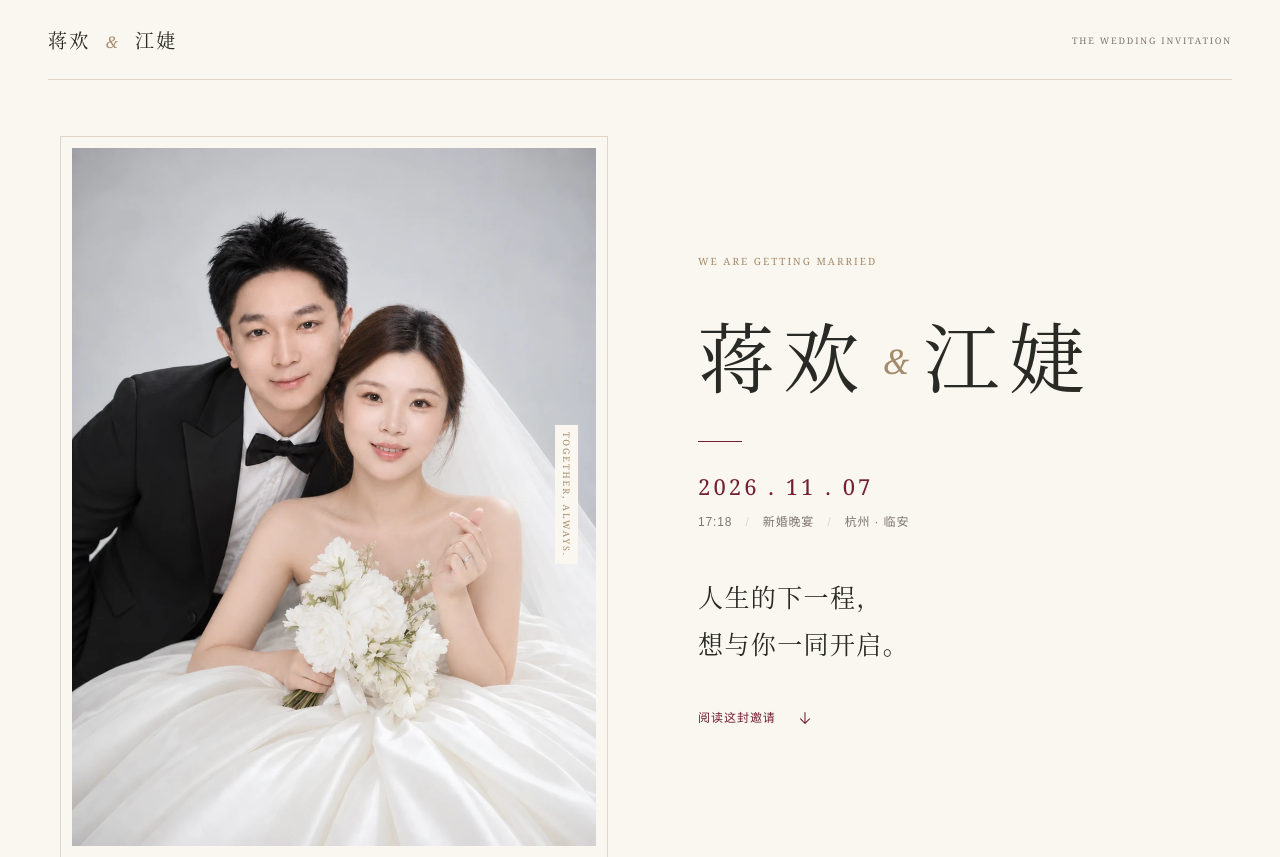
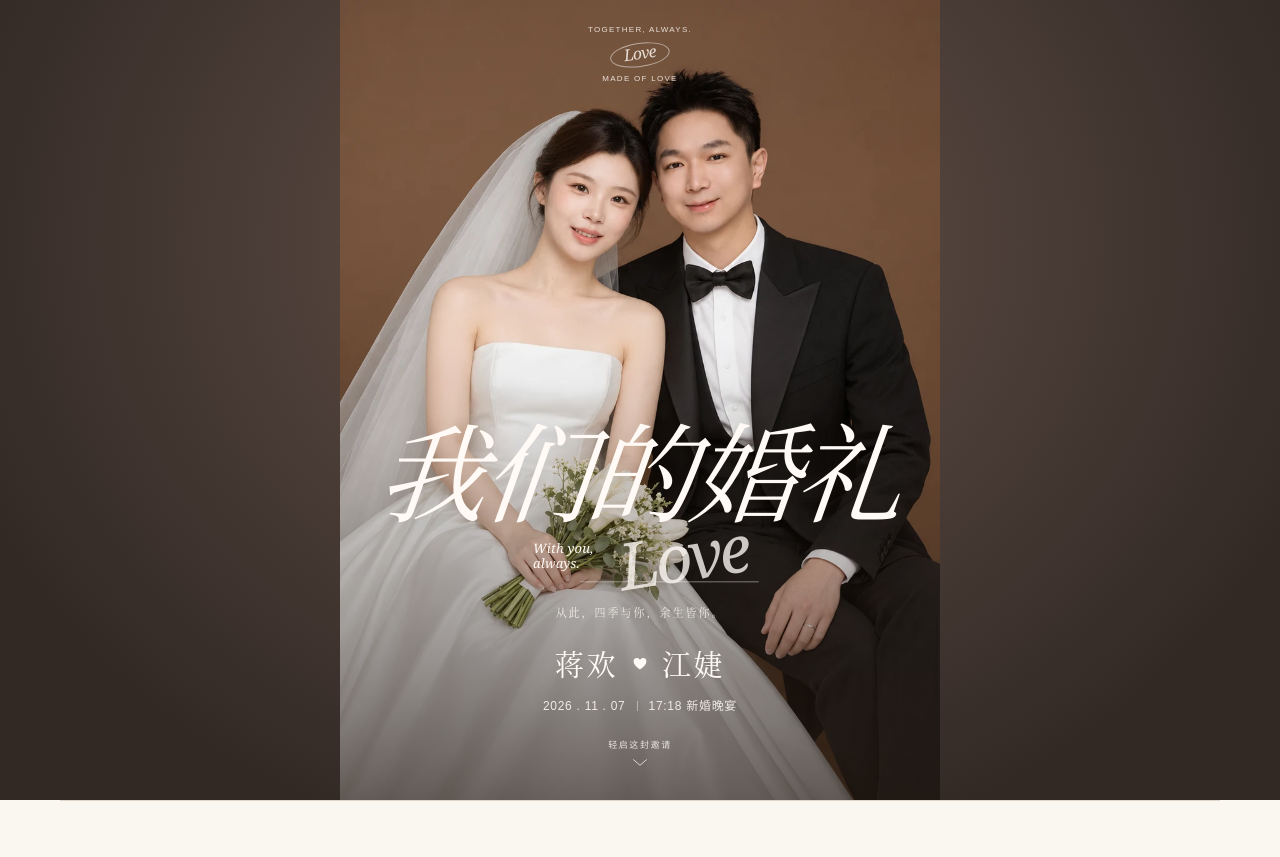
Before and after one commit to jianghuan3658/wedding-invitation, a plain HTML site: page index.html in a window 1280 px wide. Shown: the top 857 px of the page. Drawn offline with Linux system fonts and the light colour scheme.

Commit message:
Create full-screen wedding cover and simplify guest-facing copy

```diff
--- /dev/null
+++ b/assets/cover.css
@@ -0,0 +1,232 @@
+/* A photographic cover; the invitation and album keep their own layout. */
+.masthead {
+  position: fixed;
+  top: calc(20px + env(safe-area-inset-top));
+  right: 20px;
+  z-index: 30;
+  width: auto;
+  margin: 0;
+  padding: 0;
+  border: 0;
+  pointer-events: none;
+}
+.masthead .wordmark,
+.music-toggle #music-label {
+  position: absolute;
+  width: 1px;
+  height: 1px;
+  padding: 0;
+  margin: -1px;
+  overflow: hidden;
+  clip-path: inset(50%);
+  white-space: nowrap;
+}
+.masthead .wordmark:focus-visible {
+  width: auto;
+  height: auto;
+  padding: 12px;
+  margin: 0;
+  clip-path: none;
+  background: var(--paper);
+  right: 60px;
+  pointer-events: auto;
+}
+.masthead-end { gap: 0; }
+.masthead .music-toggle {
+  width: 48px;
+  height: 48px;
+  min-height: 48px;
+  padding: 0;
+  display: grid;
+  place-items: center;
+  border: 1px solid #fff5;
+  border-radius: 50%;
+  background: #443c3673;
+  backdrop-filter: blur(8px);
+  color: #fff;
+  pointer-events: auto;
+}
+.music-symbol { width: 25px; height: 25px; }
+.music-toggle[aria-pressed="true"] .music-symbol { animation: cover-music 8s linear infinite; }
+.music-status { position: fixed; top: 80px; right: 20px; z-index: 31; max-width: 280px; }
+.wedding-cover {
+  position: relative;
+  isolation: isolate;
+  display: block;
+  width: 100%;
+  height: 100vh;
+  height: 100svh;
+  min-height: 620px;
+  margin: 0;
+  padding: 0;
+  overflow: hidden;
+  background: radial-gradient(ellipse at 50% 30%, #66534a, #322925 80%);
+  color: #fffaf5;
+}
+.wedding-cover .hero-photo {
+  position: absolute;
+  inset: 0;
+  width: 100%;
+  height: 100%;
+  max-width: none;
+  margin: auto;
+  padding: 0;
+}
+.wedding-cover .hero-photo img {
+  display: block;
+  width: 100%;
+  height: 100%;
+  aspect-ratio: auto;
+  object-fit: cover;
+  object-position: 50% 22%;
+  background: #66534a;
+}
+.wedding-cover .hero-photo::after {
+  content: "";
+  position: absolute;
+  inset: 0;
+  background: linear-gradient(180deg, #30251d22 0%, transparent 25%, transparent 43%, #24191218 56%, #24191255 75%, #241912aa 100%);
+  pointer-events: none;
+}
+.cover-imprint {
+  position: absolute;
+  top: calc(22px + env(safe-area-inset-top));
+  left: 50%;
+  transform: translateX(-50%);
+  display: flex;
+  flex-direction: column;
+  align-items: center;
+  gap: 8px;
+  white-space: nowrap;
+  font: 8px/1.2 Arial, sans-serif;
+  letter-spacing: .16em;
+  opacity: .83;
+}
+.cover-imprint .cover-seal {
+  border: 1px solid #fff9;
+  border-radius: 50%;
+  padding: 1px 13px 3px;
+  font: italic 16px/1.1 "Snell Roundhand", "Baskerville", Georgia, serif;
+  letter-spacing: -.06em;
+  transform: rotate(-8deg);
+}
+.wedding-cover .hero-copy {
+  position: absolute;
+  inset-inline: 0;
+  bottom: calc(24px + env(safe-area-inset-bottom));
+  width: min(100%, 675px);
+  margin: auto;
+  padding: 0 24px;
+  text-align: center;
+}
+.wedding-cover h1 {
+  display: block;
+  margin: 0;
+  font-family: "Songti SC", "STSong", "Noto Serif CJK SC", "SimSun", serif;
+  font-size: clamp(52px, 17.2vw, 108px);
+  font-weight: 400;
+  font-style: italic;
+  line-height: 1.18;
+  letter-spacing: -.035em;
+  transform: skewX(-6deg);
+  white-space: nowrap;
+  text-shadow: 0 2px 22px #24191220;
+}
+.cover-romance {
+  position: relative;
+  display: flex;
+  align-items: center;
+  justify-content: center;
+  gap: 24px;
+  height: 55px;
+  margin-top: -3px;
+}
+.cover-romance > span:first-child {
+  font: italic 13px/1.15 "Baskerville", Georgia, serif;
+  text-align: left;
+  letter-spacing: .015em;
+}
+.cover-script {
+  position: relative;
+  font: italic 65px/1 "Snell Roundhand", "Apple Chancery", "URW Chancery L", "Baskerville", Georgia, serif;
+  font-weight: 400;
+  letter-spacing: -.06em;
+  opacity: .78;
+  transform: rotate(-9deg);
+}
+.cover-script::after {
+  content: "";
+  position: absolute;
+  right: -8px;
+  bottom: 9px;
+  width: 178px;
+  height: 1px;
+  background: #fff8;
+  transform: rotate(9deg);
+}
+.cover-vow {
+  margin: 15px 0 24px;
+  font: 11px/1.6 var(--serif);
+  letter-spacing: .18em;
+  opacity: .85;
+}
+.cover-names {
+  display: flex;
+  align-items: center;
+  justify-content: center;
+  gap: 14px;
+  font: 25px/1.3 var(--serif);
+  letter-spacing: .09em;
+}
+.cover-names svg { width: 16px; height: 16px; }
+.cover-date {
+  display: flex;
+  align-items: center;
+  justify-content: center;
+  gap: 11px;
+  margin-top: 14px;
+  font: 10px/1.5 Arial, sans-serif;
+  letter-spacing: .06em;
+  white-space: nowrap;
+  opacity: .87;
+}
+.cover-date-divider { width: 1px; height: 10px; background: #fff7; }
+.cover-enter {
+  display: inline-flex;
+  align-items: center;
+  flex-direction: column;
+  justify-content: center;
+  gap: 6px;
+  min-width: 120px;
+  min-height: 44px;
+  margin-top: 17px;
+  color: inherit;
+  font: 9px/1.3 var(--sans);
+  letter-spacing: .18em;
+  opacity: .83;
+  text-decoration: none;
+}
+.cover-enter svg { width: 22px; height: 11px; }
+.cover-enter:hover { opacity: 1; }
+.cover-active .sticky-rsvp { visibility: hidden; pointer-events: none; }
+@media (min-width: 701px) {
+  .wedding-cover .hero-photo { width: min(100%, 75vh); width: min(100%, 75svh); }
+  .wedding-cover .hero-copy { padding-inline: 28px; }
+  .cover-imprint { top: 25px; }
+  .cover-vow { margin-top: 20px; }
+  .cover-names { font-size: 29px; }
+  .cover-date { font-size: 12px; }
+  .masthead { right: max(24px, calc((100vw - 75svh) / 2 + 20px)); }
+}
+@media (max-width: 360px), (max-height: 740px) {
+  .wedding-cover .hero-copy { bottom: calc(17px + env(safe-area-inset-bottom)); padding-inline: 18px; }
+  .wedding-cover h1 { font-size: clamp(50px, 17.2vw, 92px); }
+  .cover-romance { height: 46px; }
+  .cover-script { font-size: 57px; }
+  .cover-vow { margin: 11px 0 18px; font-size: 10px; }
+  .cover-names { font-size: 23px; }
+  .cover-date { margin-top: 11px; font-size: 9px; gap: 8px; }
+  .cover-enter { margin-top: 12px; }
+}
+@keyframes cover-music { to { transform: rotate(360deg); } }
+@media (prefers-reduced-motion: reduce) { .music-toggle[aria-pressed="true"] .music-symbol { animation: none; } }
--- a/assets/invitation.js
+++ b/assets/invitation.js
@@ -71,13 +71,7 @@ function applyWedding(wedding) {
 }
 function renderAlbums(albums) {
   state.albums = albums;
-  const heroAlbum = albums.find((album) => album.title === '初见誓约') || albums[0];
-  if (heroAlbum) {
-    $('#hero-photo').src = heroAlbum.cover;
-    $('#hero-photo').alt = photoAlt(heroAlbum, coverIndex(heroAlbum));
-  }
-  const total = albums.reduce((sum, album) => sum + album.photos.length, 0);
-  $('#album-summary').textContent = `${albums.length} 个系列，${total} 张照片。记录我们的不同模样。`;
+  $('#album-summary').textContent = '每一个瞬间，都想与你分享。';
   const featured = ['氧气誓约', '酒红喜韵'].map((title) => albums.find((album) => album.title === title)).filter(Boolean);
   if (!featured.length) featured.push(...albums.slice(0, 2));
   const featuredFrag = document.createDocumentFragment();
@@ -108,7 +102,7 @@ function renderAlbums(albums) {
     const coverPhoto = album.photos[coverIndex(album)];
     cover.append(image(album.cover, photoAlt(album, coverIndex(album)), { width: coverPhoto.width, height: coverPhoto.height }));
     const label = text('div', 'album-label', '');
-    label.append(text('span', 'album-index', String(index + 1).padStart(2, '0')), text('strong', '', album.title), text('small', '', `${album.photos.length} 张`));
+    label.append(text('span', 'album-index', String(index + 1).padStart(2, '0')), text('strong', '', album.title));
     card.append(cover, label);
     card.addEventListener('click', () => openLightbox(album, coverIndex(album), card));
     cards.append(card);
@@ -119,6 +113,10 @@ function renderAlbums(albums) {
 }
 
 const albumRail = $('#album-grid');
+const coverObserver = new IntersectionObserver(([entry]) => {
+  document.body.classList.toggle('cover-active', entry.isIntersecting && entry.intersectionRatio > 0.1);
+}, { threshold: [0, 0.1] });
+coverObserver.observe($('#home'));
 let albumScrollFrame = 0;
 function updateGalleryPosition() {
   const cards = [...albumRail.children];
@@ -407,6 +405,7 @@ function musicState() {
   const playing = !audio.paused && !audio.ended;
   $('#music-toggle').setAttribute('aria-pressed', String(playing));
   $('#music-label').textContent = playing ? '暂停音乐' : '播放音乐';
+  $('#music-toggle').setAttribute('aria-label', playing ? '暂停音乐' : '播放音乐');
 }
 function musicError(message) {
   $('#music-status').textContent = message;
--- a/index.html
+++ b/index.html
@@ -3,31 +3,32 @@
 <head>
   <meta charset="UTF-8">
   <meta name="viewport" content="width=device-width, initial-scale=1, viewport-fit=cover">
-  <meta name="theme-color" content="#faf7f1">
+  <meta name="theme-color" content="#66534a">
   <meta name="description" content="蒋欢与江婕的新婚晚宴邀请。2026年11月7日17:18，杭州临安，诚邀你与我们分享新婚的喜悦。">
   <title>蒋欢 & 江婕 · 新婚晚宴邀请</title>
   <link rel="stylesheet" href="assets/invitation.css">
   <link rel="stylesheet" href="assets/gallery.css?v=2">
-  <script type="module" src="assets/invitation.js?v=2"></script>
+  <link rel="stylesheet" href="assets/cover.css?v=3">
+  <script type="module" src="assets/invitation.js?v=3"></script>
 </head>
-<body>
+<body class="cover-active">
   <a class="skip-link" href="#main">跳到请帖正文</a>
   <header class="masthead">
     <a class="wordmark" href="#home" aria-label="返回请帖封面">蒋欢 <span>&</span> 江婕</a>
-    <div class="masthead-end"><span class="masthead-note">THE WEDDING INVITATION</span><button class="music-toggle" id="music-toggle" type="button" hidden aria-pressed="false"><span aria-hidden="true">♪</span><span id="music-label">播放音乐</span></button></div>
+    <div class="masthead-end"><button class="music-toggle" id="music-toggle" type="button" hidden aria-pressed="false"><svg class="music-symbol" viewBox="0 0 24 24" aria-hidden="true"><path d="M10 17.5V5.8l10-2.1v11.7M10 8.5l10-2.1" fill="none" stroke="currentColor" stroke-width="1.4" stroke-linecap="round" stroke-linejoin="round"/><ellipse cx="7" cy="18" rx="3" ry="2.2" fill="currentColor"/><ellipse cx="17" cy="15.9" rx="3" ry="2.2" fill="currentColor"/></svg><span id="music-label">播放音乐</span></button></div>
   </header>
   <p id="music-status" class="music-status" role="status" hidden></p>
   <main id="main">
-    <section class="hero section-wrap" id="home" aria-labelledby="couple-title">
-      <div class="hero-photo photo-frame"><img id="hero-photo" alt="蒋欢与江婕的婚纱照" width="960" height="1280" fetchpriority="high"><span class="photo-corner" aria-hidden="true">TOGETHER, ALWAYS.</span></div>
+    <section class="hero wedding-cover" id="home" aria-labelledby="couple-title">
+      <div class="hero-photo"><img id="hero-photo" src="assets/photos/暖棕经典-006-1600.webp" srcset="assets/photos/暖棕经典-006-960.webp 960w, assets/photos/暖棕经典-006-1600.webp 1600w" sizes="(min-width: 701px) 675px, 100vw" alt="蒋欢与江婕的盘发婚纱照，暖棕经典系列" width="1600" height="2133" fetchpriority="high"></div>
+      <div class="cover-imprint" aria-hidden="true"><span>TOGETHER, ALWAYS.</span><span class="cover-seal">Love</span><span>MADE OF LOVE</span></div>
       <div class="hero-copy">
-        <p class="eyebrow">WE ARE GETTING MARRIED</p>
-        <h1 id="couple-title"><span data-groom>蒋欢</span><span class="ampersand">&</span><span data-bride>江婕</span></h1>
-        <div class="hero-rule" aria-hidden="true"></div>
-        <p class="hero-date" data-date-short>2026 . 11 . 07</p>
-        <p class="hero-time"><span data-time>17:18</span> <span class="thin-separator">/</span> 新婚晚宴 <span class="thin-separator">/</span> 杭州 · 临安</p>
-        <p class="hero-message">人生的下一程，<br>想与你一同开启。</p>
-        <a class="text-link" href="#invitation">阅读这封邀请 <svg class="icon-arrow" viewBox="0 0 20 20" fill="none" aria-hidden="true"><path d="M10 4v12m-5-5 5 5 5-5" stroke="currentColor" stroke-width="1.15" stroke-linecap="round" stroke-linejoin="round"/></svg></a>
+        <h1 id="couple-title">我们的婚礼</h1>
+        <div class="cover-romance" aria-hidden="true"><span>With you,<br>always.</span><span class="cover-script">Love</span></div>
+        <p class="cover-vow">从此，四季与你，余生皆你。</p>
+        <p class="cover-names"><span data-groom>蒋欢</span><svg viewBox="0 0 20 20" aria-hidden="true"><path d="M10 17S2 12.3 2 6.7C2 2.2 7.6 1.2 10 5c2.4-3.8 8-2.8 8 1.7C18 12.3 10 17 10 17Z" fill="currentColor"/></svg><span data-bride>江婕</span></p>
+        <p class="cover-date"><span data-date-short>2026 . 11 . 07</span><span class="cover-date-divider" aria-hidden="true"></span><span><span data-time>17:18</span> 新婚晚宴</span></p>
+        <a class="cover-enter" href="#invitation"><span>轻启这封邀请</span><svg viewBox="0 0 24 12" fill="none" aria-hidden="true"><path d="m5 3 7 6 7-6" stroke="currentColor" stroke-width="1" stroke-linecap="round" stroke-linejoin="round"/></svg></a>
       </div>
     </section>
     <section class="invitation section-wrap" id="invitation" aria-labelledby="invitation-title">
@@ -42,7 +43,7 @@
       <div class="featured-pair" id="featured-pair"></div>
     </section>
     <section class="albums section-wrap" id="albums" aria-labelledby="albums-title">
-      <div class="section-heading"><div><div class="section-kicker"><span>03</span><span>THE WEDDING ALBUM</span></div><h2 id="albums-title">我们的婚礼画册</h2></div><p id="album-summary">十二个系列，记录我们的不同模样。</p></div>
+      <div class="section-heading"><div><div class="section-kicker"><span>03</span><span>THE WEDDING ALBUM</span></div><h2 id="albums-title">我们的婚礼画册</h2></div><p id="album-summary">每一个瞬间，都想与你分享。</p></div>
       <p class="gallery-hint">左右轻翻，收藏我们的不同模样。</p>
       <div class="album-grid" id="album-grid" aria-label="婚纱照系列"></div>
       <div class="gallery-navigation"><button id="gallery-back" type="button" aria-label="查看上一组婚纱照系列"><svg class="icon-arrow" viewBox="0 0 20 20" fill="none" aria-hidden="true"><path d="M16 10H4m5-5-5 5 5 5" stroke="currentColor" stroke-width="1.15" stroke-linecap="round" stroke-linejoin="round"/></svg><span>上一组</span></button><span id="gallery-position" aria-live="polite">01 / 12</span><button id="gallery-next" type="button" aria-label="查看下一组婚纱照系列"><span>下一组</span><svg class="icon-arrow" viewBox="0 0 20 20" fill="none" aria-hidden="true"><path d="M4 10h12m-5-5 5 5-5 5" stroke="currentColor" stroke-width="1.15" stroke-linecap="round" stroke-linejoin="round"/></svg></button></div>
```
Also changed, not shown: README.md.
